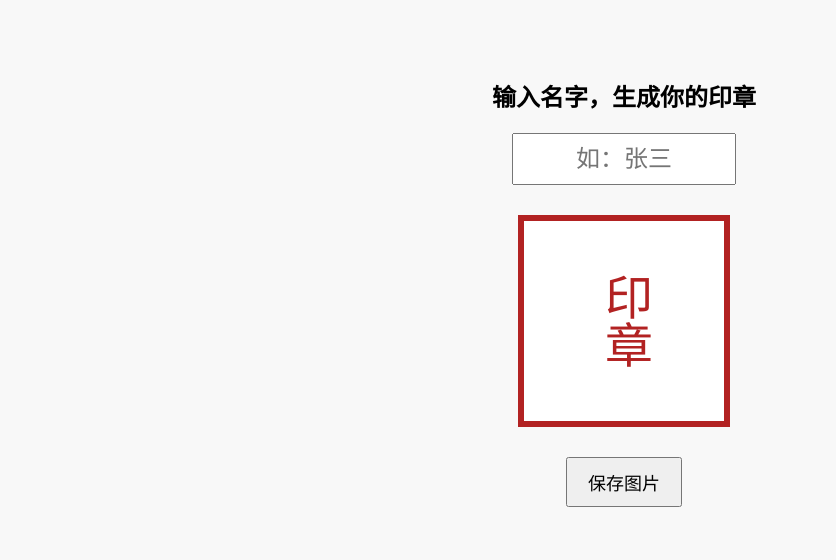
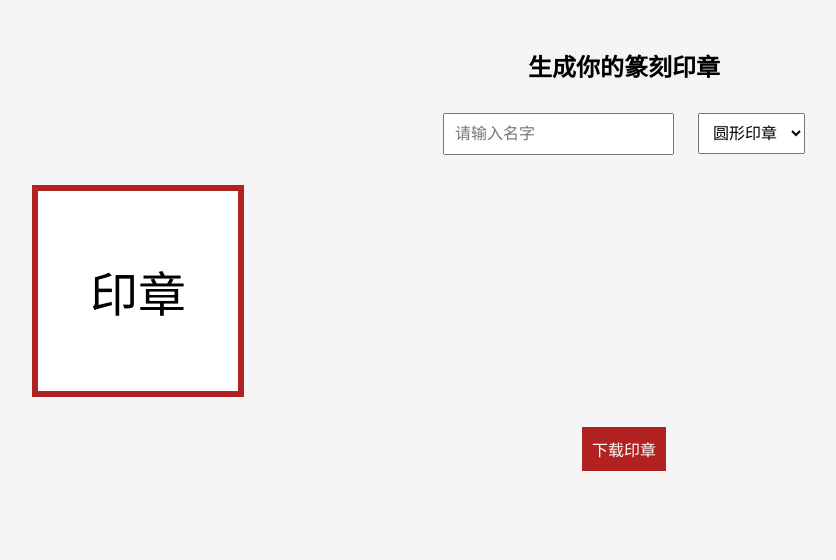
Before and after one commit to OOIOC/scc, a plain HTML site: page index.html in a window 1280 px wide. Shown: the whole page, without its empty margins (16-852 px from the left). Drawn offline with nearby package versions, Linux system fonts and the light colour scheme.

Commit message:
index.html

```diff
--- a/index.html
+++ b/index.html
@@ -1,74 +1,96 @@
 <!DOCTYPE html>
 <html lang="zh">
-
 <head>
   <meta charset="UTF-8" />
   <meta name="viewport" content="width=device-width, initial-scale=1.0" />
-  <title>我的印章</title>
+  <title>我的篆刻印章</title>
   <style>
     body {
-      font-family: "STKaiti", "KaiTi", serif;
-      display: flex;
-      flex-direction: column;
-      align-items: center;
-      padding: 50px;
-      background-color: #f8f8f8;
+      font-family: "KaiTi", "STKaiti", serif;
+      text-align: center;
+      background-color: #f5f5f5;
+      padding: 20px;
     }
-
-    input {
-      font-size: 24px;
-      padding: 10px;
-      margin-bottom: 30px;
-      width: 200px;
-      text-align: center;
-    }
-
     #stamp {
       width: 200px;
       height: 200px;
-      border: 6px solid #b22222;
-      color: #b22222;
+      margin: 20px;
+      border: 6px solid #B22222;
+      font-size: 48px;
       display: flex;
       align-items: center;
       justify-content: center;
-      font-size: 48px;
-      writing-mode: vertical-rl;
-      font-family: "STKaiti", "KaiTi", serif;
-      background: #fff;
+      background-color: #fff;
     }
-
+    input, select, button {
+      padding: 10px;
+      font-size: 16px;
+      margin: 10px;
+    }
     button {
-      margin-top: 30px;
-      padding: 10px 20px;
-      font-size: 18px;
+      background-color: #B22222;
+      color: white;
+      border: none;
+      cursor: pointer;
+    }
+    button:hover {
+      background-color: #8B0000;
     }
   </style>
 </head>
+<body>
+  <h2>生成你的篆刻印章</h2>
 
-<body>
-  <h2>输入名字，生成你的印章</h2>
-  <input type="text" id="nameInput" placeholder="如：张三" />
+  <!-- 用户输入姓名 -->
+  <input type="text" id="nameInput" placeholder="请输入名字" />
+
+  <!-- 选择印章样式 -->
+  <select id="stampStyle">
+    <option value="circle">圆形印章</option>
+    <option value="square">方形印章</option>
+  </select>
+
+  <!-- 实时展示印章 -->
   <div id="stamp">印章</div>
-  <button onclick="download()">保存图片</button>
 
+  <!-- 下载按钮 -->
+  <button id="downloadBtn">下载印章</button>
+
+  <script src="https://cdn.jsdelivr.net/npm/html2canvas@0.4.1/dist/html2canvas.min.js"></script>
   <script>
-    const input = document.getElementById("nameInput");
+    const nameInput = document.getElementById("nameInput");
     const stamp = document.getElementById("stamp");
+    const stampStyle = document.getElementById("stampStyle");
+    const downloadBtn = document.getElementById("downloadBtn");
 
-    input.addEventListener("input", () => {
-      stamp.textContent = input.value || "印章";
+    // 实时更新印章内容
+    nameInput.addEventListener("input", () => {
+      const name = nameInput.value || "印章";
+      stamp.textContent = name;
     });
 
-    function download() {
+    // 修改印章样式（圆形或方形）
+    stampStyle.addEventListener("change", () => {
+      if (stampStyle.value === "circle") {
+        stamp.style.borderRadius = "50%";
+        stamp.style.width = "200px";
+        stamp.style.height = "200px";
+      } else {
+        stamp.style.borderRadius = "0";
+        stamp.style.width = "200px";
+        stamp.style.height = "200px";
+      }
+    });
+
+    // 下载印章为图片
+    downloadBtn.addEventListener("click", () => {
       html2canvas(stamp).then(canvas => {
         const link = document.createElement("a");
-        link.download = "my_stamp.png";
+        link.download = "stamp.png";
         link.href = canvas.toDataURL();
         link.click();
       });
-    }
+    });
   </script>
-  <script src="https://cdn.jsdelivr.net/npm/html2canvas@1.4.1/dist/html2canvas.min.js"></script>
 </body>
-
 </html>
```
